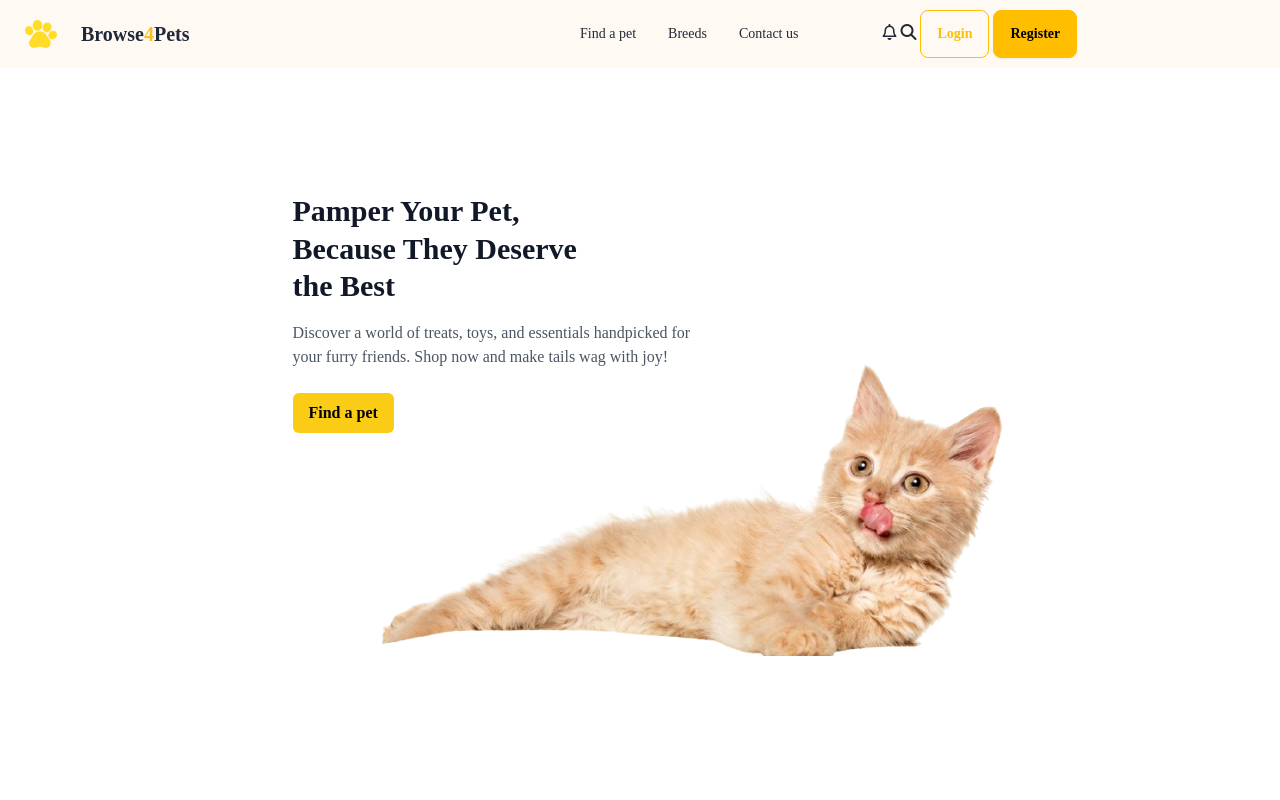
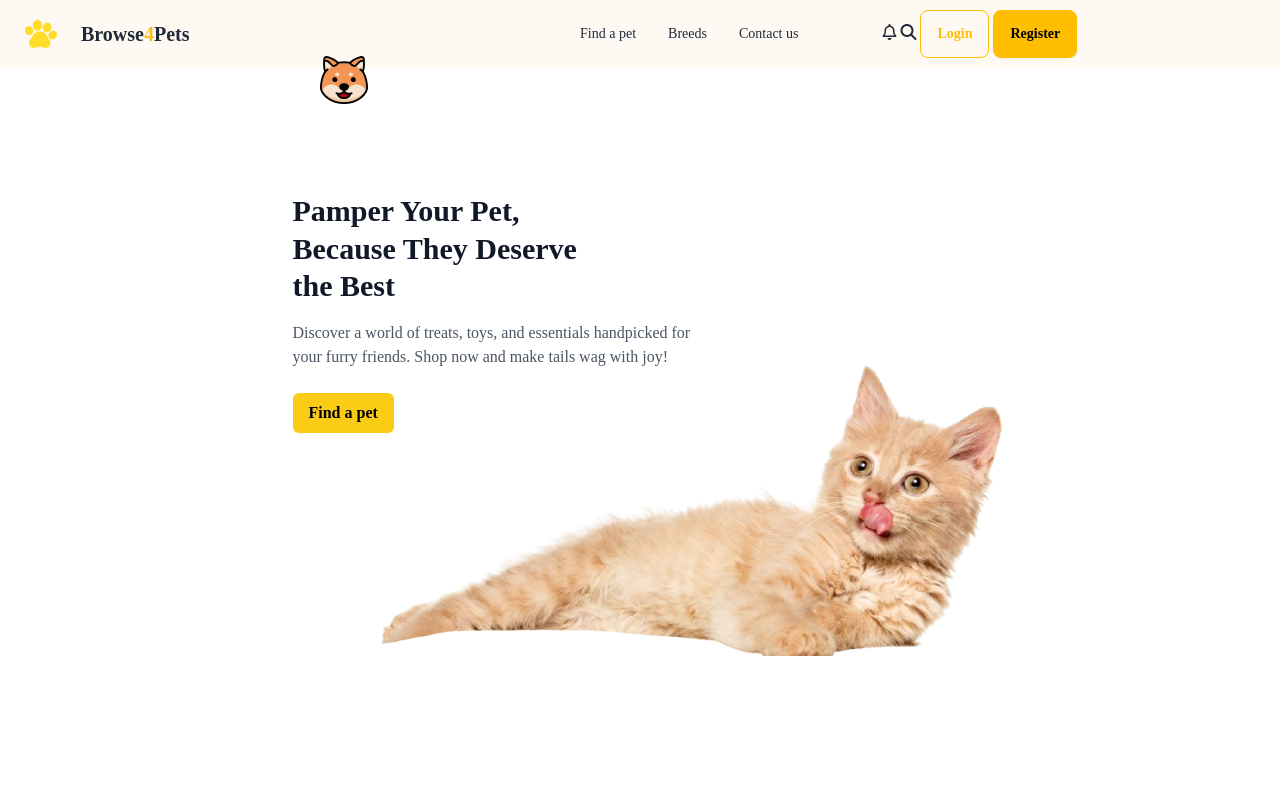
Before and after one commit to yasinhasan01/assignment-03, a plain HTML site: page index.html in a window 1280 px wide. Shown: the top 800 px of the page. Drawn offline with nearby package versions, Linux system fonts and the light colour scheme; a web font is replaced by a local one.

Commit message:
added animation

```diff
--- a/index.html
+++ b/index.html
@@ -80,6 +80,9 @@
               </div>
              <div class="lg:hidden"><hr></div>
         </nav>
+        <div class="animate-bounce absolute left-80 ">
+          <img src="./c1-assets/cat-cartoon.png" alt="">
+        </div>
         <!-- banner  -->
         <div class="md:flex items-center justify-center min-h-screen  bg-white  p-4  mx-auto">
             <div class="max-w-4xl flex flex-col md:flex-row items-center space-y-6 md:space-y-0 md:space-x-8">
```
